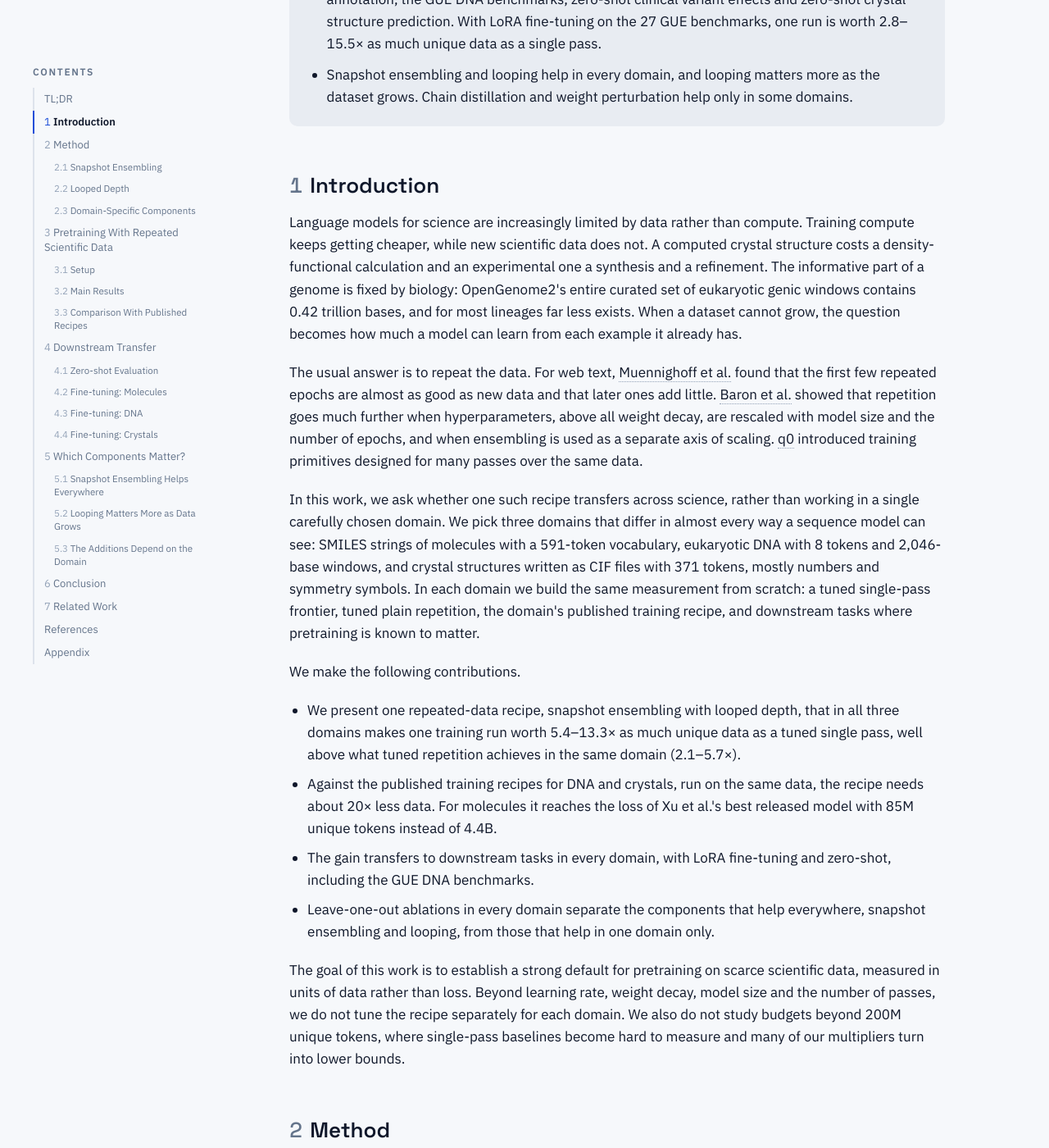
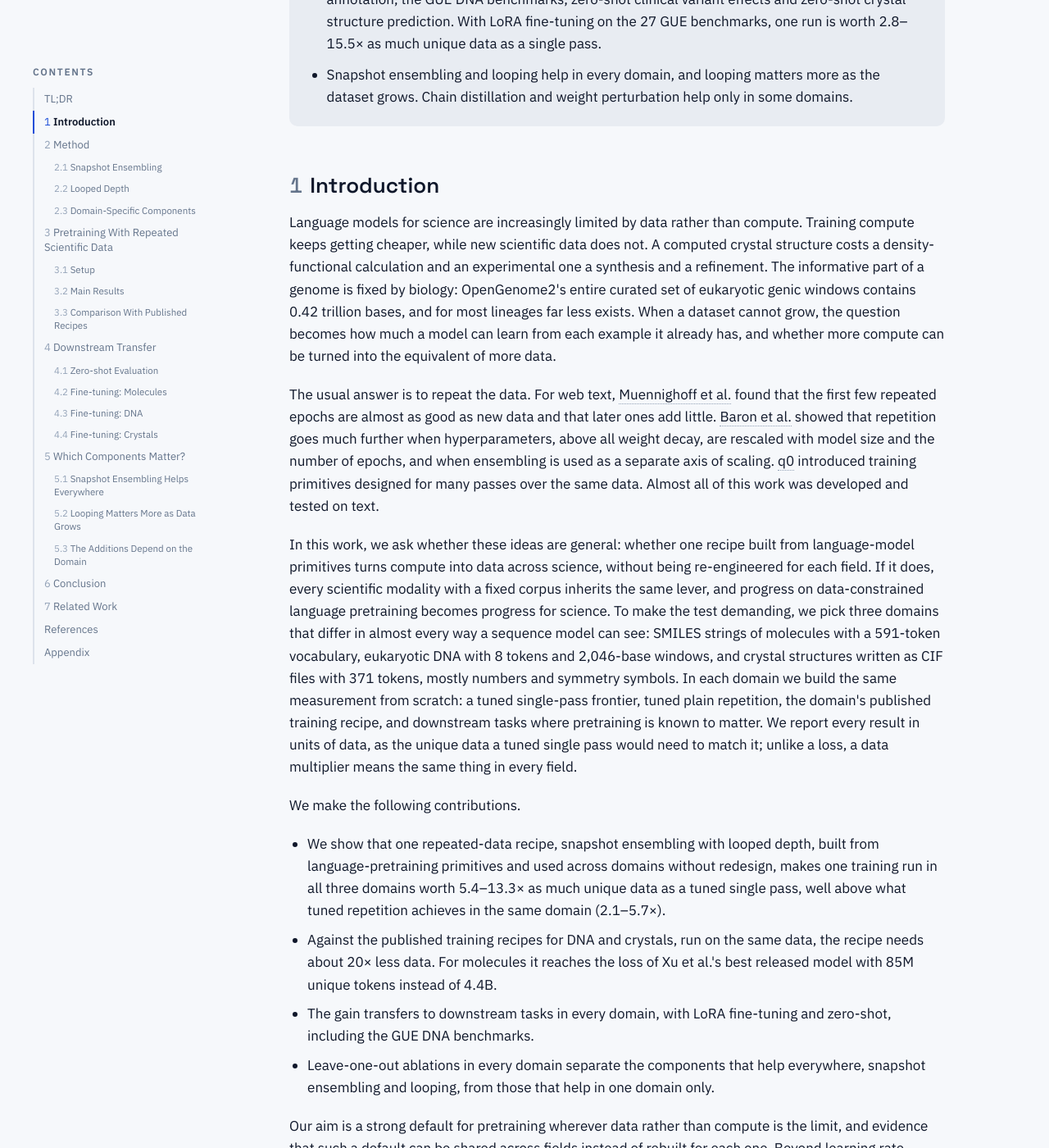
Before and after one commit to Asatheesh6561/Asatheesh6561.github.io, a Jekyll site: the page data-constrained-scientific-pretraining/index.html, which Jekyll copies as it is, in a window 1280 px wide and 1400 px high, scrolled down 639 px. Shown: the whole window at 82% size. Built offline with Jekyll 4.4.1, drawn with Linux system fonts in a browser that asks for light colours; some of the changed text lies outside the part shown.

Commit message:
Introduction: lead with the larger aim
Co-Authored-By: Claude Opus 5.5 <noreply@anthropic.com>

```diff
--- a/data-constrained-scientific-pretraining/index.html
+++ b/data-constrained-scientific-pretraining/index.html
@@ -215,17 +215,17 @@
     </section>
 
     <h2 id="introduction"><span class="num">1</span>Introduction</h2>
-    <p>Language models for science are increasingly limited by data rather than compute. Training compute keeps getting cheaper, while new scientific data does not. A computed crystal structure costs a density-functional calculation and an experimental one a synthesis and a refinement. The informative part of a genome is fixed by biology: OpenGenome2's entire curated set of eukaryotic genic windows contains 0.42 trillion bases, and for most lineages far less exists. When a dataset cannot grow, the question becomes how much a model can learn from each example it already has.</p>
-    <p>The usual answer is to repeat the data. For web text, <a class="ref" data-ref="muennighoff">Muennighoff et al.</a> found that the first few repeated epochs are almost as good as new data and that later ones add little. <a class="ref" data-ref="baron">Baron et al.</a> showed that repetition goes much further when hyperparameters, above all weight decay, are rescaled with model size and the number of epochs, and when ensembling is used as a separate axis of scaling. <a class="ref" data-ref="q0">q0</a> introduced training primitives designed for many passes over the same data.</p>
-    <p>In this work, we ask whether one such recipe transfers across science, rather than working in a single carefully chosen domain. We pick three domains that differ in almost every way a sequence model can see: SMILES strings of molecules with a 591-token vocabulary, eukaryotic DNA with 8 tokens and 2,046-base windows, and crystal structures written as CIF files with 371 tokens, mostly numbers and symmetry symbols. In each domain we build the same measurement from scratch: a tuned single-pass frontier, tuned plain repetition, the domain's published training recipe, and downstream tasks where pretraining is known to matter.</p>
+    <p>Language models for science are increasingly limited by data rather than compute. Training compute keeps getting cheaper, while new scientific data does not. A computed crystal structure costs a density-functional calculation and an experimental one a synthesis and a refinement. The informative part of a genome is fixed by biology: OpenGenome2's entire curated set of eukaryotic genic windows contains 0.42 trillion bases, and for most lineages far less exists. When a dataset cannot grow, the question becomes how much a model can learn from each example it already has, and whether more compute can be turned into the equivalent of more data.</p>
+    <p>The usual answer is to repeat the data. For web text, <a class="ref" data-ref="muennighoff">Muennighoff et al.</a> found that the first few repeated epochs are almost as good as new data and that later ones add little. <a class="ref" data-ref="baron">Baron et al.</a> showed that repetition goes much further when hyperparameters, above all weight decay, are rescaled with model size and the number of epochs, and when ensembling is used as a separate axis of scaling. <a class="ref" data-ref="q0">q0</a> introduced training primitives designed for many passes over the same data. Almost all of this work was developed and tested on text.</p>
+    <p>In this work, we ask whether these ideas are general: whether one recipe built from language-model primitives turns compute into data across science, without being re-engineered for each field. If it does, every scientific modality with a fixed corpus inherits the same lever, and progress on data-constrained language pretraining becomes progress for science. To make the test demanding, we pick three domains that differ in almost every way a sequence model can see: SMILES strings of molecules with a 591-token vocabulary, eukaryotic DNA with 8 tokens and 2,046-base windows, and crystal structures written as CIF files with 371 tokens, mostly numbers and symmetry symbols. In each domain we build the same measurement from scratch: a tuned single-pass frontier, tuned plain repetition, the domain's published training recipe, and downstream tasks where pretraining is known to matter. We report every result in units of data, as the unique data a tuned single pass would need to match it; unlike a loss, a data multiplier means the same thing in every field.</p>
     <p>We make the following contributions.</p>
     <ul>
-      <li>We present one repeated-data recipe, snapshot ensembling with looped depth, that in all three domains makes one training run worth 5.4–13.3× as much unique data as a tuned single pass, well above what tuned repetition achieves in the same domain (2.1–5.7×).</li>
+      <li>We show that one repeated-data recipe, snapshot ensembling with looped depth, built from language-pretraining primitives and used across domains without redesign, makes one training run in all three domains worth 5.4–13.3× as much unique data as a tuned single pass, well above what tuned repetition achieves in the same domain (2.1–5.7×).</li>
       <li>Against the published training recipes for DNA and crystals, run on the same data, the recipe needs about 20× less data. For molecules it reaches the loss of Xu et al.'s best released model with 85M unique tokens instead of 4.4B.</li>
       <li>The gain transfers to downstream tasks in every domain, with LoRA fine-tuning and zero-shot, including the GUE DNA benchmarks.</li>
       <li>Leave-one-out ablations in every domain separate the components that help everywhere, snapshot ensembling and looping, from those that help in one domain only.</li>
     </ul>
-    <p>The goal of this work is to establish a strong default for pretraining on scarce scientific data, measured in units of data rather than loss. Beyond learning rate, weight decay, model size and the number of passes, we do not tune the recipe separately for each domain. We also do not study budgets beyond 200M unique tokens, where single-pass baselines become hard to measure and many of our multipliers turn into lower bounds.</p>
+    <p>Our aim is a strong default for pretraining wherever data rather than compute is the limit, and evidence that such a default can be shared across fields instead of rebuilt for each one. Beyond learning rate, weight decay, model size and the number of passes, we do not tune the recipe separately for each domain. We also do not study budgets beyond 200M unique tokens, where single-pass baselines become hard to measure and many of our multipliers turn into lower bounds.</p>
 
     <h2 id="method"><span class="num">2</span>Method</h2>
     <p>Our recipe works as follows. We train on a fixed set of $U$ unique tokens for many passes. Training is split into cycles that each end in a snapshot of the weights, and at prediction time the model averages the snapshots' next-token probabilities. The model itself is looped: a core of blocks is applied several times with shared weights, which adds computation per token without adding parameters that can memorise the training data. Two further components are kept only in the domains where they help.</p>
```
